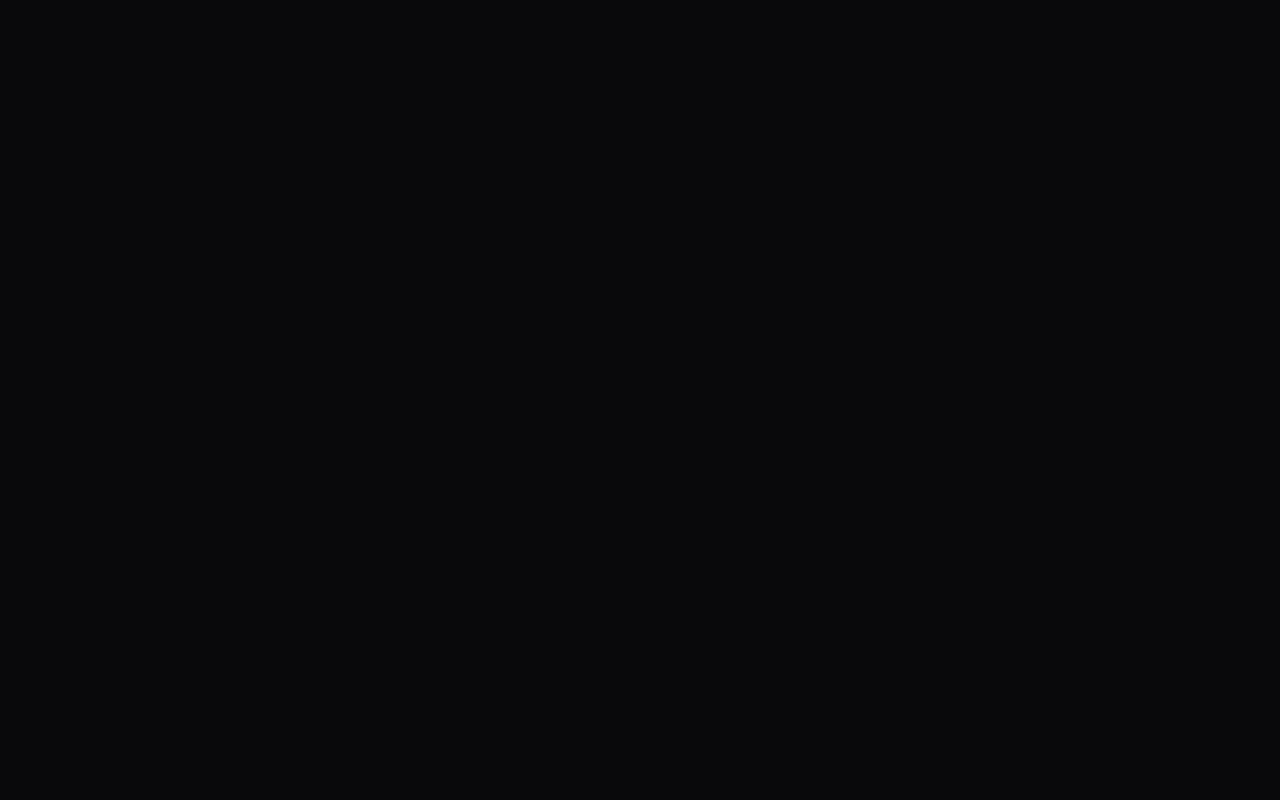
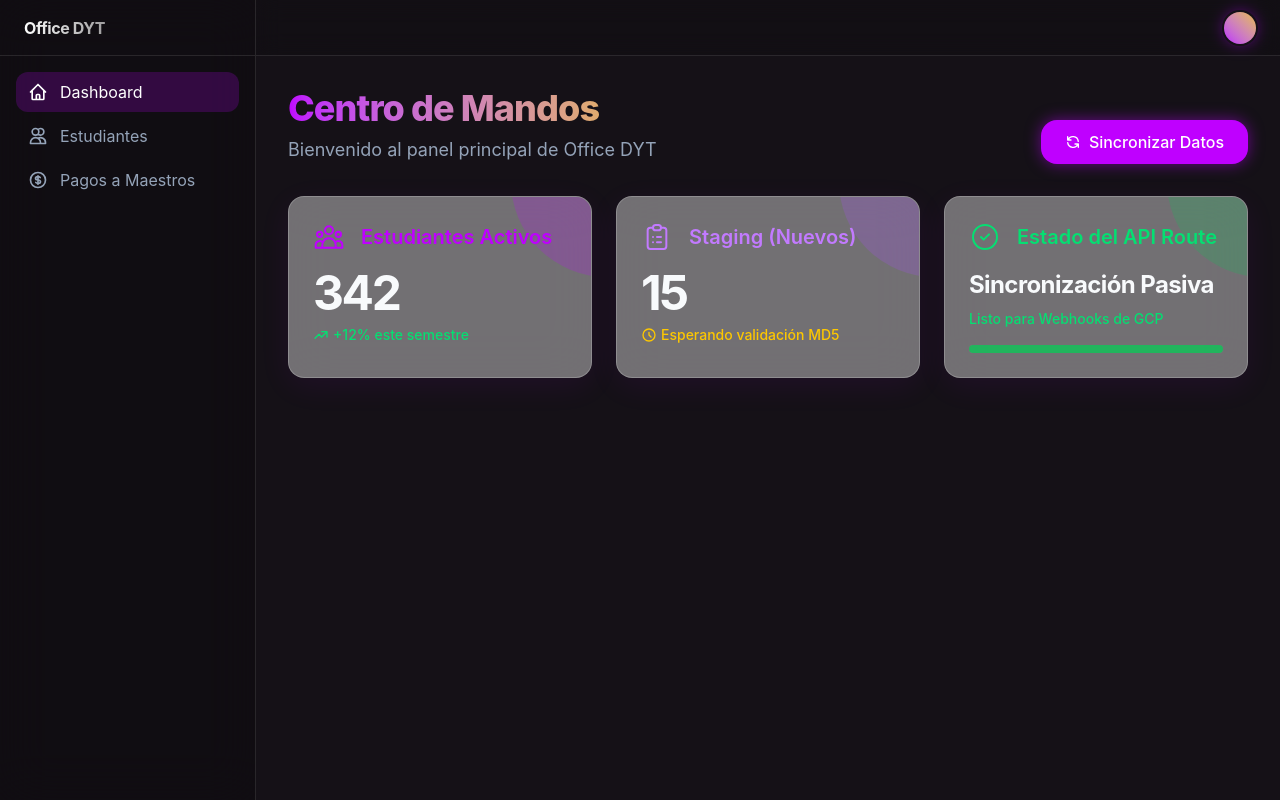
Before and after one commit to germontana70/office-dyt, a Next.js app: page /dashboard in a window 1280 px wide. Built offline with nearby package versions, Linux system fonts and the light colour scheme.

Commit message:
style(ui): transition to neon purple and gold identity
Applied branding based on latest studio UI direction. Mapped primary to neon purple and secondary to gold. Handled Tailwind V4 post-css bug.

```diff
--- a/package.json
+++ b/package.json
@@ -18,6 +18,7 @@
         "react-dom": "latest"
     },
     "devDependencies": {
+        "@tailwindcss/postcss": "^4.2.1",
         "@types/node": "latest",
         "@types/react": "latest",
         "@types/react-dom": "latest",
--- /dev/null
+++ b/postcss.config.mjs
@@ -0,0 +1,5 @@
+export default {
+    plugins: {
+        "@tailwindcss/postcss": {},
+    },
+};
--- a/src/app/dashboard/layout.tsx
+++ b/src/app/dashboard/layout.tsx
@@ -1,5 +1,4 @@
 import { Inter } from "next/font/google";
-import "@/app/globals.css";
 
 const inter = Inter({ subsets: ["latin"] });
 
@@ -8,18 +7,17 @@ export const metadata = {
     description: "Premium Management Dashboard for Dones y Talentos",
 };
 
-export default function RootLayout({
+export default function DashboardLayout({
     children,
 }: {
     children: React.ReactNode;
 }) {
     return (
-        <html lang="es" className="dark">
-            <body className={`${inter.className} min-h-screen antialiased`}>
+        <div className="dark min-h-screen antialiased bg-background text-foreground bg-[radial-gradient(ellipse_at_top,_var(--tw-gradient-stops))] from-primary/10 via-background to-background dark:from-primary/20">
             {/* Background elements for depth */}
             <div className="fixed inset-0 z-[-1] bg-background">
                 <div className="absolute top-[-10%] left-[-10%] w-[40%] h-[40%] rounded-full bg-primary/20 blur-[120px]" />
-                    <div className="absolute bottom-[-10%] right-[-10%] w-[50%] h-[50%] rounded-full bg-blue-900/30 blur-[150px]" />
+                <div className="absolute bottom-[-10%] right-[-10%] w-[50%] h-[50%] rounded-full bg-primary/30 blur-[150px]" />
             </div>
 
             <div className="flex min-h-screen">
@@ -49,7 +47,7 @@ export default function RootLayout({
                     <header className="flex h-14 items-center gap-4 border-b border-white/10 bg-black/10 backdrop-blur-md px-6">
                         <div className="flex-1" />
                         <div className="flex items-center gap-4">
-                                <div className="h-8 w-8 rounded-full bg-gradient-to-tr from-primary to-blue-400 ring-2 ring-background cursor-pointer hover:ring-primary transition-all" />
+                            <div className="h-8 w-8 rounded-full bg-gradient-to-tr from-primary to-secondary ring-2 ring-background cursor-pointer hover:ring-primary transition-all shadow-[0_0_15px_rgba(181,0,255,0.5)]" />
                         </div>
                     </header>
                     <div className="flex-1 p-6 md:p-8 overflow-y-auto">
@@ -57,7 +55,6 @@ export default function RootLayout({
                     </div>
                 </main>
             </div>
-            </body>
-        </html>
+        </div>
     );
 }
--- a/src/app/dashboard/page.tsx
+++ b/src/app/dashboard/page.tsx
@@ -16,7 +16,7 @@ export default function DashboardPage() {
                     </p>
                 </div>
 
-                <PremiumButton variant="primary" className="shadow-[0_0_15px_rgba(37,99,235,0.3)]">
+                <PremiumButton variant="primary" className="shadow-[0_0_15px_hsl(var(--primary)/0.5)]">
                     <svg className="w-4 h-4 mr-2" fill="none" viewBox="0 0 24 24" stroke="currentColor">
                         <path strokeLinecap="round" strokeLinejoin="round" strokeWidth={2} d="M4 4v5h.582m15.356 2A8.001 8.001 0 004.582 9m0 0H9m11 11v-5h-.581m0 0a8.003 8.003 0 01-15.357-2m15.357 2H15" />
                     </svg>
--- a/src/app/globals.css
+++ /dev/null
@@ -1,111 +0,0 @@
-@import "tailwindcss";
-
-@theme {
-  --color-primary: hsl(var(--primary));
-  --color-primary-foreground: hsl(var(--primary-foreground));
-  --color-secondary: hsl(var(--secondary));
-  --color-secondary-foreground: hsl(var(--secondary-foreground));
-  --color-muted: hsl(var(--muted));
-  --color-muted-foreground: hsl(var(--muted-foreground));
-  --color-accent: hsl(var(--accent));
-  --color-accent-foreground: hsl(var(--accent-foreground));
-  --color-destructive: hsl(var(--destructive));
-  --color-destructive-foreground: hsl(var(--destructive-foreground));
-  --color-border: hsl(var(--border));
-  --color-input: hsl(var(--input));
-  --color-ring: hsl(var(--ring));
-  --color-background: hsl(var(--background));
-  --color-foreground: hsl(var(--foreground));
-  --color-card: hsl(var(--card));
-  --color-card-foreground: hsl(var(--card-foreground));
-
-  --radius-xl: calc(var(--radius) + 4px);
-  --radius-lg: var(--radius);
-  --radius-md: calc(var(--radius) - 2px);
-  --radius-sm: calc(var(--radius) - 4px);
-}
-
-@layer base {
-  :root {
-    --background: 220 20% 97%;
-    --foreground: 220 10% 10%;
-
-    --card: 0 0% 100%;
-    --card-foreground: 220 10% 10%;
-
-    --popover: 0 0% 100%;
-    --popover-foreground: 220 10% 10%;
-
-    --primary: 221 83% 53%;
-    --primary-foreground: 210 40% 98%;
-
-    --secondary: 210 40% 96.1%;
-    --secondary-foreground: 222.2 47.4% 11.2%;
-
-    --muted: 210 40% 96.1%;
-    --muted-foreground: 215.4 16.3% 46.9%;
-
-    --accent: 210 40% 96.1%;
-    --accent-foreground: 222.2 47.4% 11.2%;
-
-    --destructive: 0 84.2% 60.2%;
-    --destructive-foreground: 210 40% 98%;
-
-    --border: 214.3 31.8% 91.4%;
-    --input: 214.3 31.8% 91.4%;
-    --ring: 221 83% 53%;
-
-    --radius: 0.75rem;
-  }
-
-  .dark {
-    --background: 222.2 84% 4.9%;
-    --foreground: 210 40% 98%;
-
-    --card: 222 47% 11%;
-    --card-foreground: 210 40% 98%;
-
-    --popover: 222.2 84% 4.9%;
-    --popover-foreground: 210 40% 98%;
-
-    --primary: 217.2 91.2% 59.8%;
-    --primary-foreground: 222.2 47.4% 11.2%;
-
-    --secondary: 217.2 32.6% 17.5%;
-    --secondary-foreground: 210 40% 98%;
-
-    --muted: 217.2 32.6% 17.5%;
-    --muted-foreground: 215 20.2% 65.1%;
-
-    --accent: 217.2 32.6% 17.5%;
-    --accent-foreground: 210 40% 98%;
-
-    --destructive: 0 62.8% 30.6%;
-    --destructive-foreground: 210 40% 98%;
-
-    --border: 217.2 32.6% 17.5%;
-    --input: 217.2 32.6% 17.5%;
-    --ring: 224.3 76.3% 48%;
-  }
-}
-
-@layer base {
-  * {
-    @apply border-border;
-  }
-  body {
-    @apply bg-background text-foreground bg-[radial-gradient(ellipse_at_top,_var(--tw-gradient-stops))] from-blue-50/20 via-background to-background dark:from-blue-900/20 antialiased min-h-screen;
-    font-feature-settings: "rlig" 1, "calt" 1;
-  }
-}
-
-/* Glassmorphism Utilities */
-@layer utilities {
-  .glass-panel {
-    @apply bg-white/40 dark:bg-black/40 backdrop-blur-xl border border-white/20 dark:border-white/10 shadow-[0_8px_32px_0_rgba(31,38,135,0.07)];
-  }
-
-  .glass-panel-hover {
-    @apply transition-all duration-300 hover:shadow-[0_8px_32px_0_rgba(31,38,135,0.15)] hover:bg-white/50 dark:hover:bg-white/5 hover:-translate-y-1;
-  }
-}
--- a/src/app/layout.tsx
+++ b/src/app/layout.tsx
@@ -16,11 +16,9 @@ export default function RootLayout({
     children: React.ReactNode;
 }) {
     return (
-        <html lang="es" className={`${inter.variable} ${outfit.variable}`}>
-            <body className="body-style">
-                <main className="main-container">
-                    {children}
-                </main>
+        <html lang="es" className={`${inter.variable} ${outfit.variable} dark`}>
+            <body className="antialiased bg-background text-foreground">
+                {children}
             </body>
         </html>
     );
--- a/src/ui/components/modules/buttons/PremiumButton.tsx
+++ b/src/ui/components/modules/buttons/PremiumButton.tsx
@@ -13,7 +13,7 @@ export const PremiumButton = forwardRef<HTMLButtonElement, PremiumButtonProps>(
 
         // Variant styles
         const variants = {
-            primary: "bg-primary text-primary-foreground hover:bg-primary/90 hover:shadow-[0_0_20px_rgba(var(--primary),0.4)] hover:-translate-y-0.5",
+            primary: "bg-primary text-primary-foreground hover:bg-primary/90 hover:shadow-[0_0_20px_hsl(var(--primary)/0.6)] hover:-translate-y-0.5",
             secondary: "bg-secondary text-secondary-foreground hover:bg-secondary/80",
             outline: "border border-input hover:bg-accent hover:text-accent-foreground glass-panel-hover",
             ghost: "hover:bg-accent hover:text-accent-foreground",
--- a/src/ui/components/modules/typography/GradientText.tsx
+++ b/src/ui/components/modules/typography/GradientText.tsx
@@ -3,11 +3,11 @@ import { forwardRef } from "react";
 export interface GradientTextProps extends React.HTMLAttributes<HTMLSpanElement> {
     as?: "h1" | "h2" | "h3" | "h4" | "h5" | "h6" | "span" | "p";
     direction?: "to-r" | "to-l" | "to-t" | "to-b" | "to-br" | "to-bl" | "to-tr" | "to-tl";
-    colors?: string; // e.g. "from-primary via-indigo-500 to-primary"
+    colors?: string; // e.g. "from-primary via-fuchsia-500 to-primary"
 }
 
 export const GradientText = forwardRef<HTMLElement, GradientTextProps>(
-    ({ className = "", as: Tag = "span", direction = "to-r", colors = "from-primary to-blue-600", children, ...props }, ref) => {
+    ({ className = "", as: Tag = "span", direction = "to-r", colors = "from-primary to-secondary", children, ...props }, ref) => {
         return (
             <Tag
                 ref={ref as any}
--- a/src/ui/styles/globals.css
+++ b/src/ui/styles/globals.css
@@ -1,121 +1,117 @@
-:root {
-    --primary: 260 80% 60%;
-    --primary-glow: 260 80% 60% / 0.15;
-    --secondary: 180 100% 40%;
-    --background: 240 10% 4%;
-    --card: 240 10% 6%;
-    --card-border: 240 10% 12%;
-    --text: 0 0% 100%;
-    --text-muted: 0 0% 70%;
+@import "tailwindcss";
 
-    --font-inter: 'Inter', sans-serif;
-    --font-outfit: 'Outfit', sans-serif;
+@theme {
+  --color-primary: hsl(var(--primary));
+  --color-primary-foreground: hsl(var(--primary-foreground));
+  --color-secondary: hsl(var(--secondary));
+  --color-secondary-foreground: hsl(var(--secondary-foreground));
+  --color-muted: hsl(var(--muted));
+  --color-muted-foreground: hsl(var(--muted-foreground));
+  --color-accent: hsl(var(--accent));
+  --color-accent-foreground: hsl(var(--accent-foreground));
+  --color-destructive: hsl(var(--destructive));
+  --color-destructive-foreground: hsl(var(--destructive-foreground));
+  --color-border: hsl(var(--border));
+  --color-input: hsl(var(--input));
+  --color-ring: hsl(var(--ring));
+  --color-background: hsl(var(--background));
+  --color-foreground: hsl(var(--foreground));
+  --color-card: hsl(var(--card));
+  --color-card-foreground: hsl(var(--card-foreground));
+
+  --radius-xl: calc(var(--radius) + 4px);
+  --radius-lg: var(--radius);
+  --radius-md: calc(var(--radius) - 2px);
+  --radius-sm: calc(var(--radius) - 4px);
 }
 
-* {
-    box-sizing: border-box;
-    padding: 0;
-    margin: 0;
-    -webkit-font-smoothing: antialiased;
+@layer base {
+  :root {
+    --background: 220 20% 97%;
+    --foreground: 220 10% 10%;
+
+    --card: 0 0% 100%;
+    --card-foreground: 220 10% 10%;
+
+    --popover: 0 0% 100%;
+    --popover-foreground: 220 10% 10%;
+
+    --primary: 285 100% 50%;
+    --primary-foreground: 0 0% 100%;
+
+    --secondary: 45 80% 55%;
+    --secondary-foreground: 222.2 47.4% 11.2%;
+
+    --muted: 210 40% 96.1%;
+    --muted-foreground: 215.4 16.3% 46.9%;
+
+    --accent: 210 40% 96.1%;
+    --accent-foreground: 222.2 47.4% 11.2%;
+
+    --destructive: 0 84.2% 60.2%;
+    --destructive-foreground: 210 40% 98%;
+
+    --border: 214.3 31.8% 91.4%;
+    --input: 214.3 31.8% 91.4%;
+    --ring: 221 83% 53%;
+
+    --radius: 0.75rem;
   }
 
-html,
-body {
-    max-width: 100vw;
-    overflow-x: hidden;
-    font-family: var(--font-inter);
-    background-color: hsl(var(--background));
-    color: hsl(var(--text));
-}
+  .dark {
+    --background: 280 15% 8%;
+    --foreground: 210 40% 98%;
 
-.body-style {
-    background: radial-gradient(circle at 50% 0%, hsl(var(--primary-glow)), transparent 70%);
-    min-height: 100vh;
-}
+    --card: 280 15% 12%;
+    --card-foreground: 210 40% 98%;
 
-.main-container {
-    display: flex;
-    flex-direction: column;
-    align-items: center;
-    justify-content: center;
-    min-height: 100vh;
-    padding: 2rem;
-}
+    --popover: 222.2 84% 4.9%;
+    --popover-foreground: 210 40% 98%;
 
-/* Glassmorphism Effect */
-.glass {
-    background: rgba(255, 255, 255, 0.03);
-    backdrop-filter: blur(12px);
-    -webkit-backdrop-filter: blur(12px);
-    border: 1px solid rgba(255, 255, 255, 0.1);
-    border-radius: 24px;
-}
+    --primary: 285 100% 50%;
+    --primary-foreground: 0 0% 100%;
 
-@keyframes fadeIn {
-    from {
-        opacity: 0;
-        transform: translateY(20px);
-    }
+    --secondary: 45 80% 55%;
+    --secondary-foreground: 210 40% 98%;
 
-    to {
-        opacity: 1;
-        transform: translateY(0);
+    --muted: 217.2 32.6% 17.5%;
+    --muted-foreground: 215 20.2% 65.1%;
+
+    --accent: 217.2 32.6% 17.5%;
+    --accent-foreground: 210 40% 98%;
+
+    --destructive: 0 62.8% 30.6%;
+    --destructive-foreground: 210 40% 98%;
+
+    --border: 280 15% 18%;
+    --input: 280 15% 18%;
+    --ring: 285 100% 50%;
   }
 }
 
-.animate-fade-in {
-    animation: fadeIn 0.8s ease-out forwards;
+@layer base {
+  * {
+    @apply border-border;
   }
 
-button {
-    cursor: pointer;
-    transition: all 0.3s cubic-bezier(0.4, 0, 0.2, 1);
-}
-
-/* Premium UI Enhancements */
-.shimmer {
-    background: linear-gradient(90deg, transparent, rgba(255, 255, 255, 0.05), transparent);
-    background-size: 200% 100%;
-    animation: shimmerEffect 2s linear infinite;
-}
-
-@keyframes shimmerEffect {
-    0% {
-        background-position: -200% 0;
-    }
-
-    100% {
-        background-position: 200% 0;
+  body {
+    font-feature-settings: "rlig" 1, "calt" 1;
   }
 }
 
-.accent {
-    background: linear-gradient(135deg, #fff 0%, hsl(var(--primary)) 100%);
-    -webkit-background-clip: text !important;
-    -webkit-text-fill-color: transparent !important;
+/* Glassmorphism Utilities */
+@layer utilities {
+  .glass-panel {
+    @apply bg-white/40 dark:bg-black/40 backdrop-blur-xl border border-white/20 dark:border-white/10;
+    box-shadow: 0 8px 32px 0 hsl(var(--primary) / 0.07);
   }
 
-.row-hover {
-    transition: all 0.2s ease;
+  .glass-panel-hover {
+    @apply transition-all duration-300 hover:bg-white/50 dark:hover:bg-white/5 hover:-translate-y-1;
+    cursor: pointer;
   }
 
-.row-hover:hover {
-    background: rgba(255, 255, 255, 0.03) !important;
-    transform: translateX(5px);
+  .glass-panel-hover:hover {
+    box-shadow: 0 8px 32px 0 hsl(var(--primary) / 0.15);
   }
-
-.btn-premium {
-    background: linear-gradient(135deg, hsl(var(--primary)) 0%, hsl(var(--secondary)) 100%);
-    color: white;
-    border: none;
-    padding: 1rem 2rem;
-    border-radius: 12px;
-    font-weight: 700;
-    letter-spacing: 0.05rem;
-    box-shadow: 0 4px 20px rgba(0, 0, 0, 0.2);
 }
-
-.btn-premium:hover {
-    transform: scale(1.02);
-    box-shadow: 0 6px 30px rgba(hsl(var(--primary)), 0.3);
-}
```
Also changed, not shown: 1 other file (tests, documents, lock files or other folders). Lines whose indentation alone changed are shown as unchanged.
